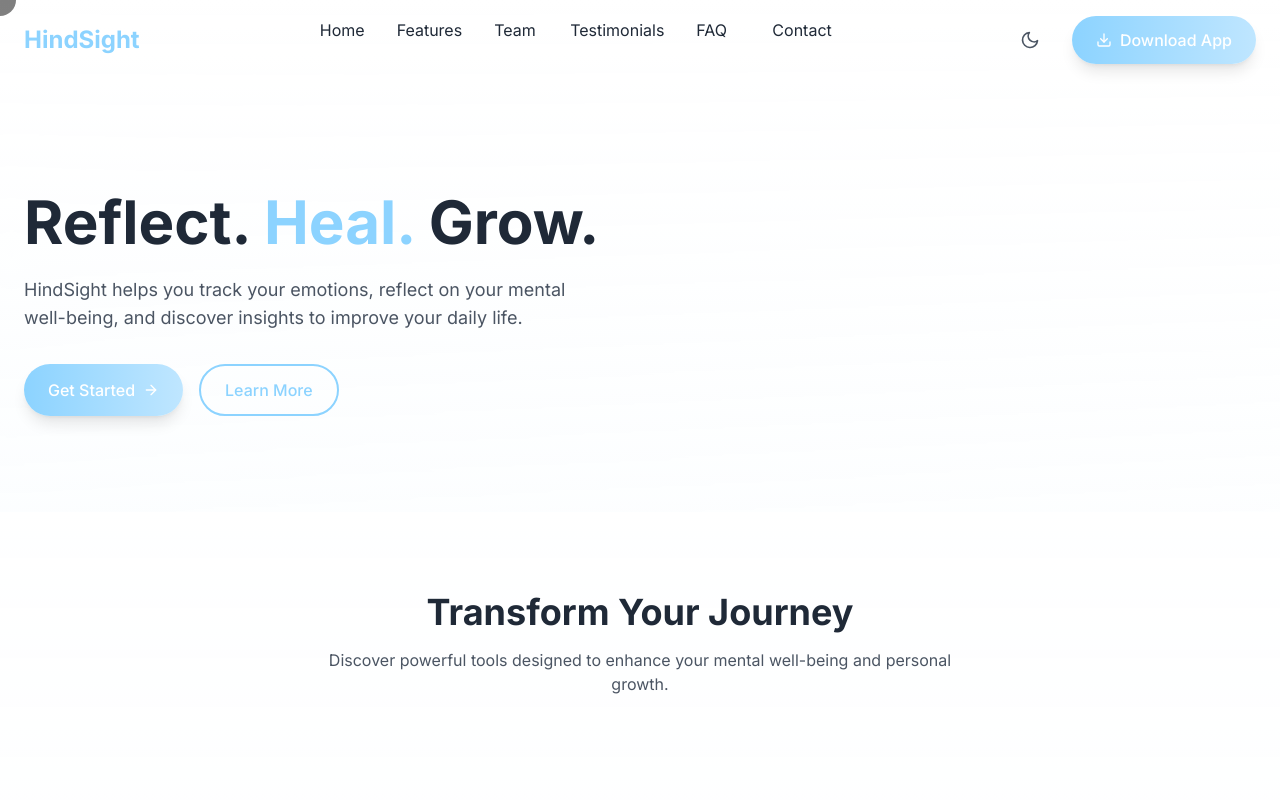
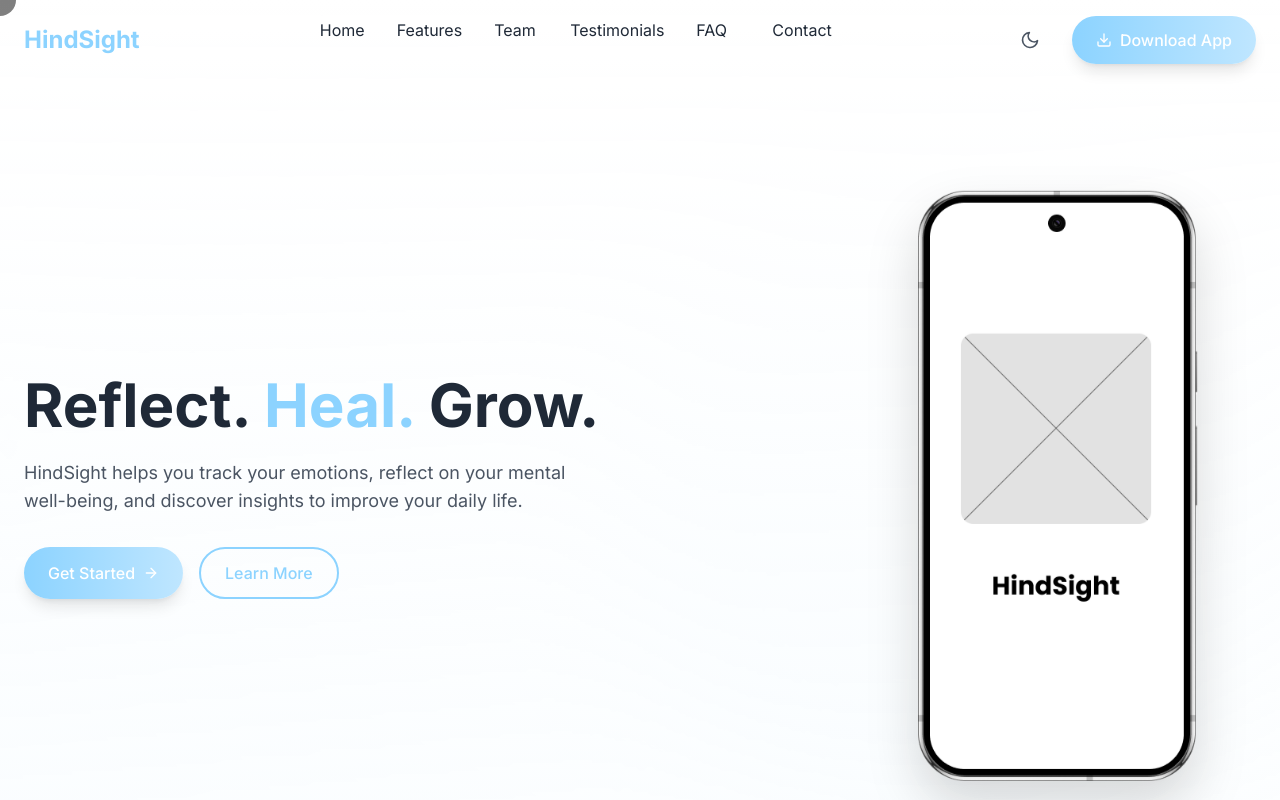
Before and after one commit to DinithBJayalath/Hindsight-SDGP-CS18, a React (Vite) app in the folder landing_page/: page / in a window 1280 px wide. Shown: the top 800 px of the page. Built offline with nearby package versions, Linux system fonts and the light colour scheme.

Commit message:
add the mockup to the hero section

```diff
--- a/landing_page/src/components/Hero.jsx
+++ b/landing_page/src/components/Hero.jsx
@@ -1,5 +1,6 @@
 import { motion } from "framer-motion";
 import { FiArrowRight } from "react-icons/fi";
+import { Link } from "react-scroll";
 // Temporary: Comment out image until we have one
 import { fadeIn, slideIn } from "../utils/animations";
 
@@ -28,13 +29,27 @@ const Hero = () => {
               well-being, and discover insights to improve your daily life.
             </p>
             <div className="flex flex-wrap justify-center lg:justify-start gap-4">
-              <button className="btn-primary dark:bg-dark-primary dark:hover:bg-dark-primary-dark flex items-center gap-2">
+              {/* Get Started Button - Scrolls to Features section */}
+              <Link
+                to="features"
+                smooth={true}
+                duration={500}
+                className="btn-primary dark:bg-dark-primary dark:hover:bg-dark-primary-dark flex items-center gap-2 cursor-pointer"
+              >
                 Get Started
                 <FiArrowRight />
-              </button>
-              <button className="btn-secondary dark:border-dark-primary dark:text-dark-primary dark:hover:bg-dark-primary/10">
+              </Link>
+
+              {/* Learn More Button - Scrolls to About section */}
+              <Link
+                to="features"
+                smooth={true}
+                duration={500}
+                offset={-100}
+                className="btn-secondary dark:border-dark-primary dark:text-dark-primary dark:hover:bg-dark-primary/10 cursor-pointer"
+              >
                 Learn More
-              </button>
+              </Link>
             </div>
           </motion.div>
 
@@ -42,15 +57,14 @@ const Hero = () => {
           <motion.div
             {...fadeIn}
             transition={{ duration: 0.5, delay: 0.2 }}
-            className="relative order-1 lg:order-2"
+            className="relative order-1 lg:order-2 flex justify-end pr-[10%]"
           >
             <div className="relative z-10">
-              {/* Temporary: Comment out image until we have one */}
-              {/* <img
-                src={mockupImage}
+              <img
+                src="/Pixel 9 Pro.png"
                 alt="HindSight App"
-                className="w-full max-w-[280px] sm:max-w-[320px] lg:max-w-md mx-auto"
-              /> */}
+                className="w-full max-w-[200px] sm:max-w-[240px] lg:max-w-[280px] drop-shadow-2xl animate-float"
+              />
             </div>
             {/* Decorative Background Elements */}
             <div className="absolute top-1/2 left-1/2 -translate-x-1/2 -translate-y-1/2 w-[120%] h-[120%] rounded-full bg-gradient-to-r from-primary/20 to-secondary/20 dark:from-dark-primary/20 dark:to-dark-secondary/20 blur-3xl -z-10" />
--- a/landing_page/src/index.css
+++ b/landing_page/src/index.css
@@ -33,3 +33,17 @@
     @apply btn border-2 border-primary dark:border-dark-primary hover:bg-primary/10 dark:hover:bg-dark-primary/10 text-primary dark:text-dark-primary active:scale-95;
   }
 }
+
+@keyframes float {
+  0%,
+  100% {
+    transform: translateY(0);
+  }
+  50% {
+    transform: translateY(-20px);
+  }
+}
+
+.animate-float {
+  animation: float 6s ease-in-out infinite;
+}
```
Also changed, not shown: landing_page/public/Pixel 9 Pro.png (added), landing_page/public/images/Pixel 9 Pro.png (added).
